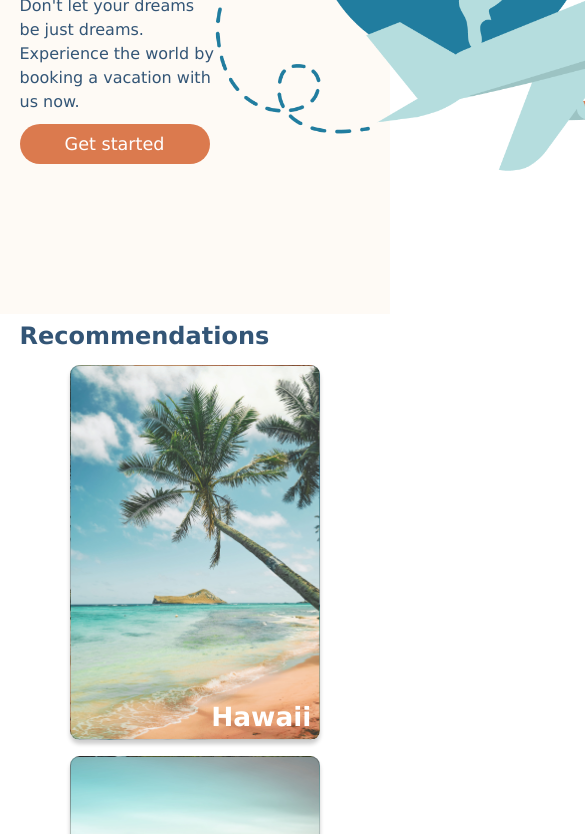
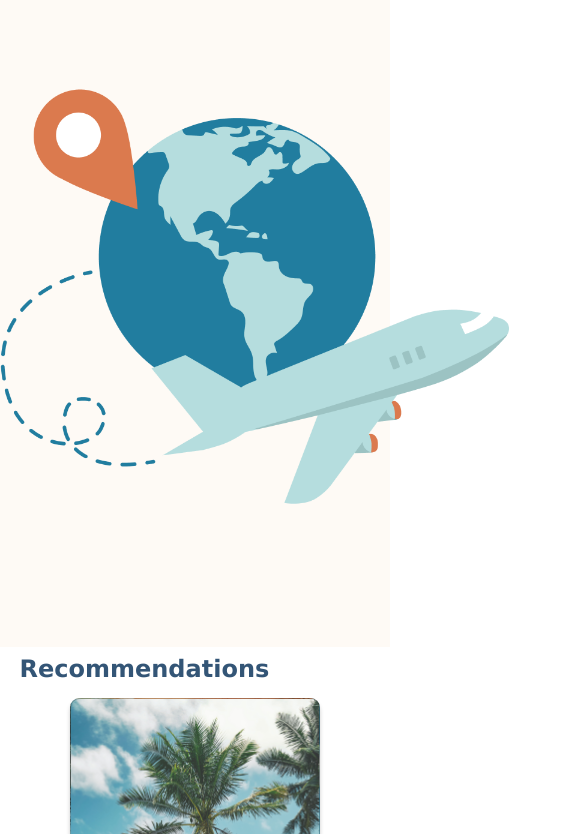
Before and after one commit to woodneydev/Travel-Site, a plain HTML site: page index.html in a window 390 px wide. Shown: the part 462-1296 px from the top of the page, 585 px wide, since content can reach past the window. Drawn offline with Linux system fonts and the light colour scheme.

Commit message:
attempts at responsive before deadline

```diff
--- a/css/main.css
+++ b/css/main.css
@@ -73,3 +73,9 @@
     background-size: cover;
     background-position: center;
 }
+
+@media screen and (max-width: 767px) {
+    .hero-container {
+      flex-wrap: wrap;
+    }
+}
```
